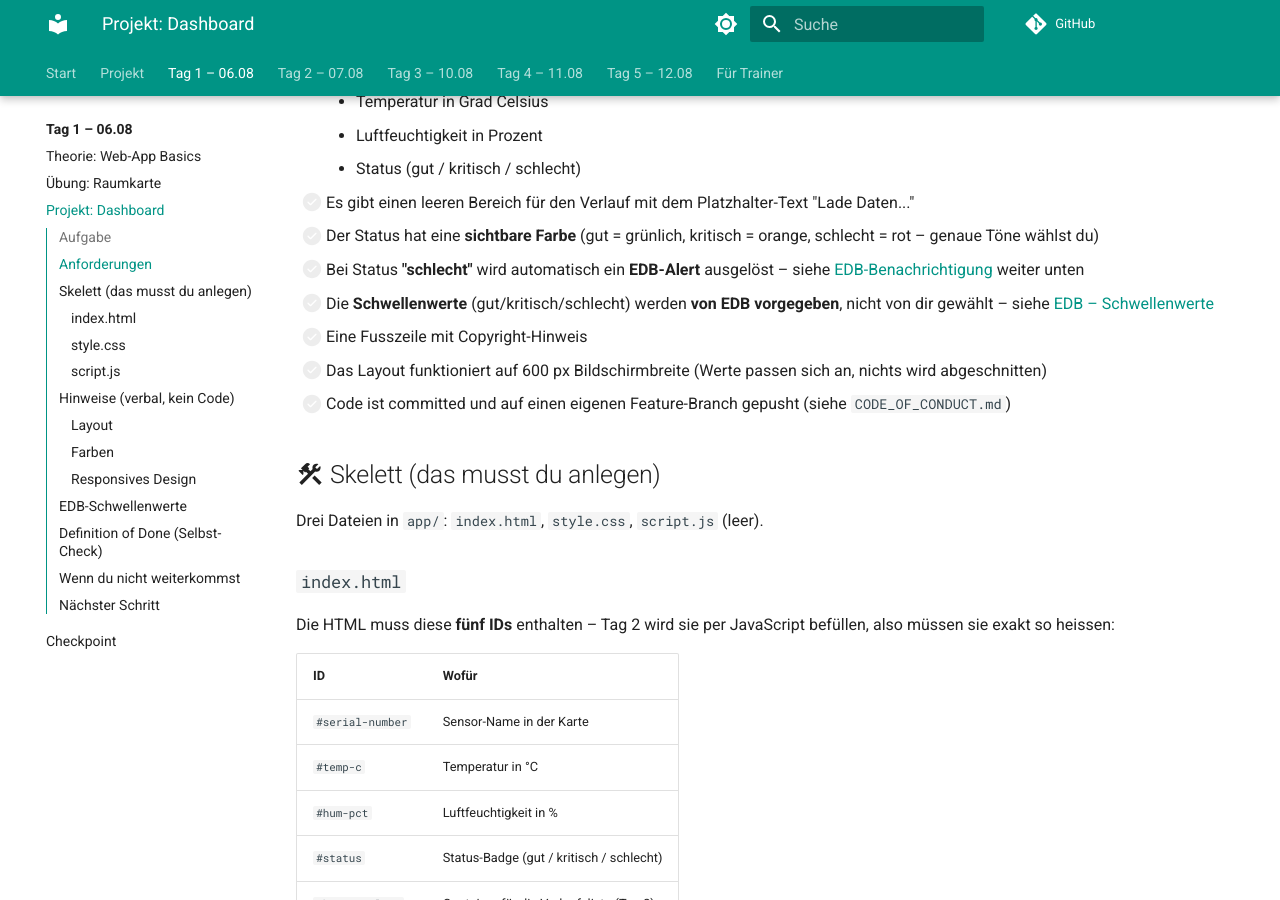
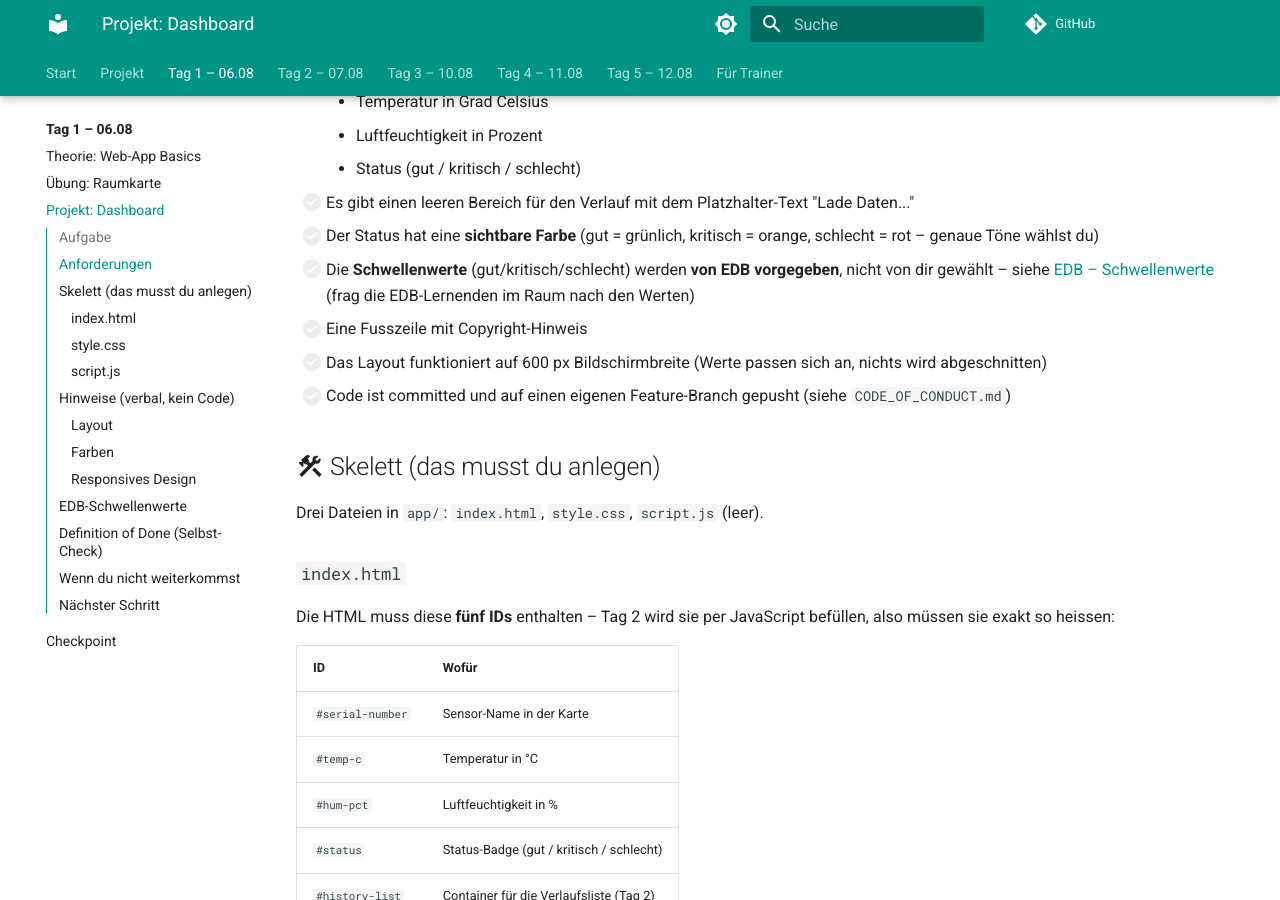
Before and after one commit to HeiligerG/ae-raumklima-bootcamp, an MkDocs documentation site: the page built from docs/tag-1/projekt-dashboard.md, in a window 1280 px wide and 900 px high, scrolled down 610 px. Built offline with MkDocs 1.6.1 and Material for MkDocs 9.7.7, drawn with Linux system fonts in a browser that asks for light colours; comment, search, counter and statistics services are not loaded.

Commit message:
fix(tag-1): EDB-Alert-Anforderung endgueltig raus
'Bei Status schlecht wird automatisch ein EDB-Alert
ausgeloest' Anforderung entfernt. Stattdessen Verweis
auf edb.md mit Hinweis 'frag EDB-Lernenden im Raum'

```diff
--- a/docs/tag-1/projekt-dashboard.md
+++ b/docs/tag-1/projekt-dashboard.md
@@ -25,12 +25,10 @@ auf Desktop und Handy gut aussehen.
       Platzhalter-Text "Lade Daten..."
 - [ ] Der Status hat eine **sichtbare Farbe** (gut = grünlich,
       kritisch = orange, schlecht = rot – genaue Töne wählst du)
-- [ ] Bei Status **"schlecht"** wird automatisch ein **EDB-Alert**
-      ausgelöst – siehe [EDB-Benachrichtigung](#edb-benachrichtigung)
-      weiter unten
 - [ ] Die **Schwellenwerte** (gut/kritisch/schlecht) werden
       **von EDB vorgegeben**, nicht von dir gewählt – siehe
       [EDB – Schwellenwerte](../projekt/edb.md#schwellenwerte-von-edb-vorgegeben)
+      (frag die EDB-Lernenden im Raum nach den Werten)
 - [ ] Eine Fusszeile mit Copyright-Hinweis
 - [ ] Das Layout funktioniert auf 600 px Bildschirmbreite (Werte
       passen sich an, nichts wird abgeschnitten)
```
